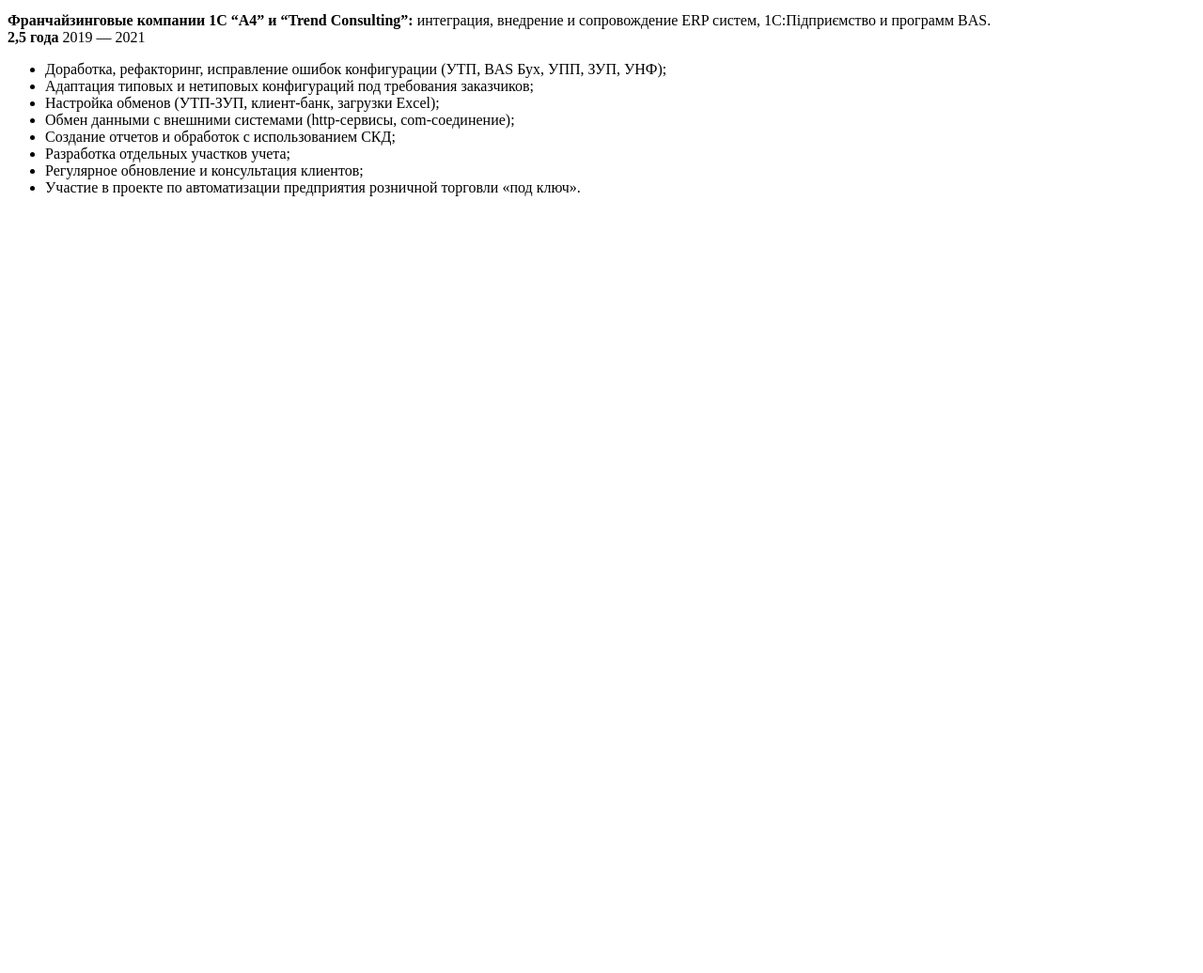
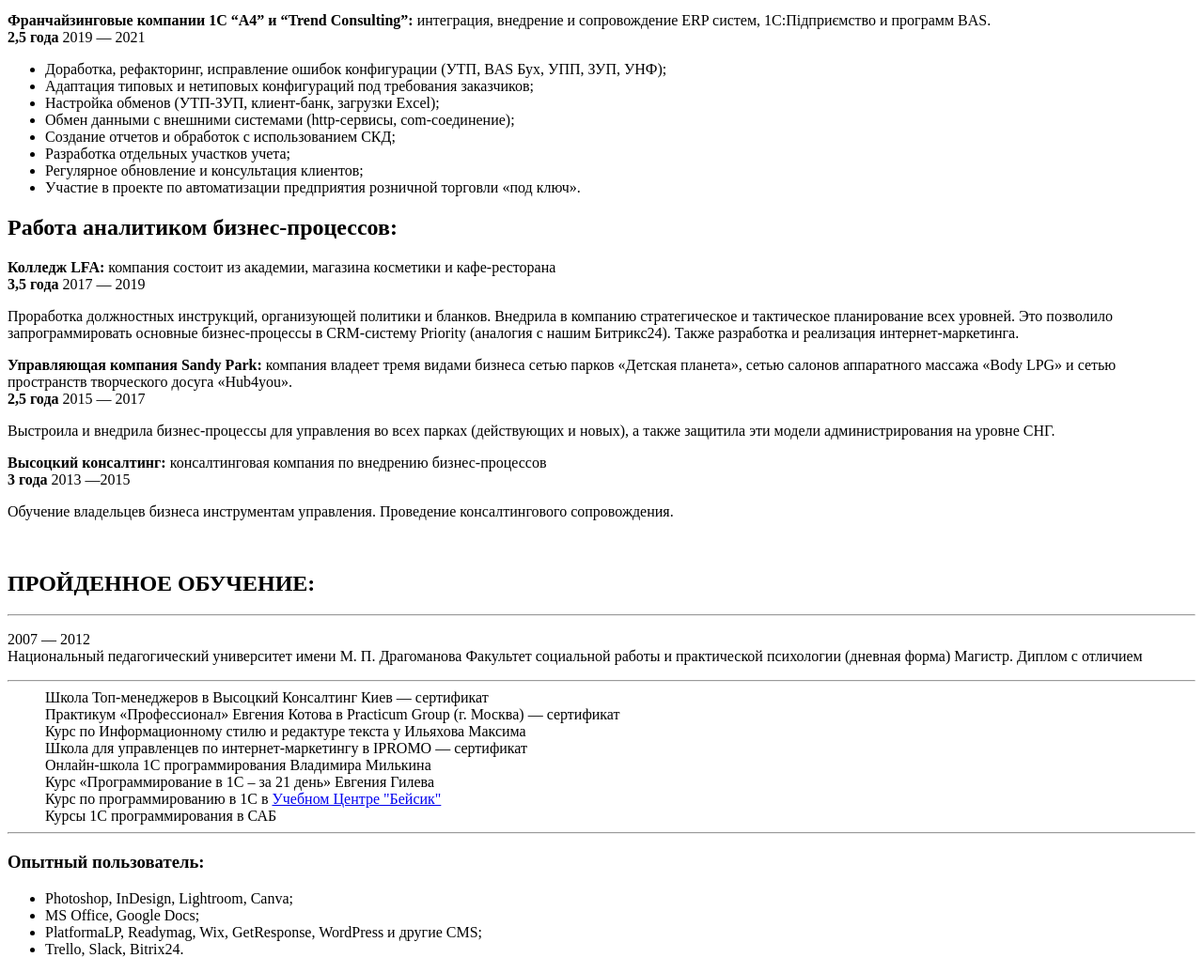
Before and after one commit to marienchannellab/HTML, a plain HTML site: page index.html in a window 1280 px wide. Shown: the part 535-1571 px from the top of the page at 94% size. Before the commit the page ends 800 px from the top, so only its background shows below. Drawn offline with Linux system fonts and the light colour scheme.

Commit message:
final stage HTML

```diff
--- a/index.html
+++ b/index.html
@@ -22,8 +22,8 @@
                 <h4>Телефон, Viber, WhatsApp: +38 063 107 50 21 <br>
                     E-mail: <a href="marienchannellab@gmail.com">marienchannellab@gmail.com</a><br>
                     LinkedIn: <a
-                        href="www.linkedin.com/in/marienchannellab">www.linkedin.com/in/marienchannellab</a><br>
-                    Facebook: <a href="www.facebook.com/marienchannellab">www.facebook.com/marienchannellab</a>
+                        href="http://www.linkedin.com/in/marienchannellab">www.linkedin.com/in/marienchannellab</a><br>
+                    Facebook: <a href="http://www.facebook.com/marienchannellab">www.facebook.com/marienchannellab</a>
                 </h4>
             </td>
         </tr>
@@ -54,7 +54,8 @@
 
     <div>
         <p>
-            <b>Франчайзинговые компании 1С “А4” и “Trend Consulting”: </b> интеграция, внедрение и сопровождение ERP систем, 1С:Підприємство и программ BAS.
+            <b>Франчайзинговые компании 1С “А4” и “Trend Consulting”: </b> интеграция, внедрение и сопровождение ERP
+            систем, 1С:Підприємство и программ BAS.
             <br>
             <b>2,5 года</b> 2019 — 2021
         </p>
@@ -70,6 +71,75 @@
         </ul>
     </div>
 
+    <h2>Работа аналитиком бизнес-процессов:</h2>
+
+    <div>
+        <p>
+            <b>Колледж LFA:</b> компания состоит из академии, магазина косметики и кафе-ресторана
+            <br>
+            <b>3,5 года</b> 2017 — 2019
+        </p>
+        <p>
+            Проработка должностных инструкций, организующей политики и бланков. Внедрила в компанию стратегическое и
+            тактическое планирование всех уровней.
+            Это позволило запрограммировать основные бизнес-процессы в CRM-систему Priority (аналогия с нашим
+            Битрикс24).
+            Также разработка и реализация интернет-маркетинга.
+        </p>
+    </div>
+
+    <div>
+        <p>
+            <b>Управляющая компания Sandy Park:</b> компания владеет тремя видами бизнеса сетью парков «Детская
+            планета», сетью салонов аппаратного массажа «Body LPG» и сетью пространств творческого досуга «Hub4you».
+            <br>
+            <b>2,5 года</b> 2015 — 2017
+        </p>
+        <p>
+            Выстроила и внедрила бизнес-процессы для управления во всех парках (действующих и новых),
+            а также защитила эти модели администрирования на уровне СНГ.
+        </p>
+    </div>
+
+    <div>
+        <p>
+            <b>Высоцкий консалтинг:</b> консалтинговая компания по внедрению бизнес-процессов
+            <br>
+            <b>3 года</b> 2013 —2015
+        </p>
+        <p>
+            Обучение владельцев бизнеса инструментам управления.
+            Проведение консалтингового сопровождения.
+        </p>
+    </div>
+    <br>
+    <h2>ПРОЙДЕННОЕ ОБУЧЕНИЕ:</h2>
+    <hr>
+    <p>
+        2007 — 2012
+        <br>
+        Национальный педагогический университет имени М. П. Драгоманова
+        Факультет социальной работы и практической психологии (дневная форма)
+        Магистр. Диплом с отличием
+    </p>
+    <hr>
+    <dd>Школа Топ-менеджеров в Высоцкий Консалтинг Киев — сертификат</dd>
+    <dd>Практикум «Профессионал» Евгения Котова в Practicum Group (г. Москва) — сертификат</dd>
+    <dd>Курс по Информационному стилю и редактуре текста у Ильяхова Максима</dd>
+    <dd>Школа для управленцев по интернет-маркетингу в IPROMO — сертификат</dd>
+    <dd>Онлайн-школа 1С программирования Владимира Милькина</dd>
+    <dd>Курс «Программирование в 1С – за 21 день» Евгения Гилева</dd>
+    <dd>Курс по программированию в 1С в <a href="http://www.basic.com.ua/about.php">Учебном Центре "Бейсик"</a></dd>
+    <dd>Курсы 1С программирования в САБ</dd>
+    <hr>
+    <h3>Опытный пользователь: </h3>
+    <ul>
+        <li>Photoshop, InDesign, Lightroom, Canva;</li>
+        <li>MS Office, Google Docs;</li>
+        <li>PlatformaLP, Readymag, Wix, GetResponse, WordPress и другие CMS;</li>
+        <li>Trello, Slack, Bitrix24.</li>
+    </ul>
+
 </body>
 
 </html>
```
